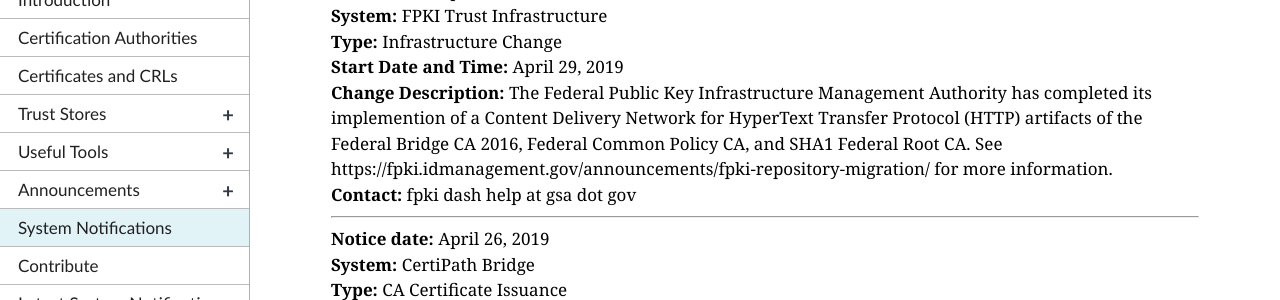
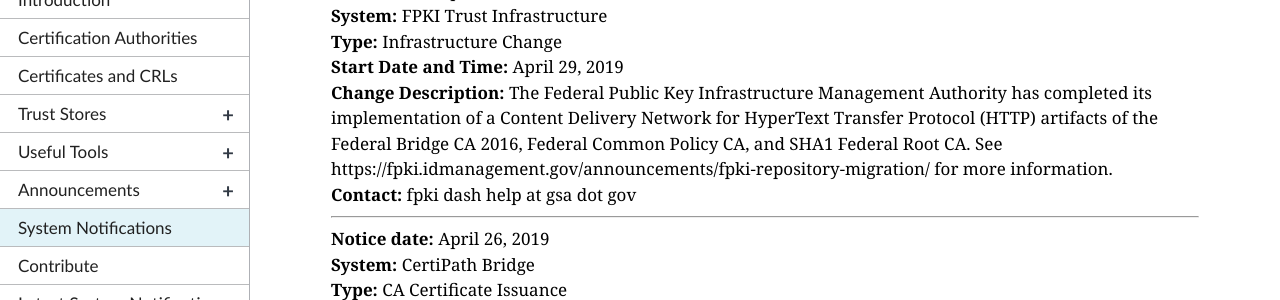
Before and after one commit to GSA/fpki-guides, a Jekyll site: the page built from pages/fpki_notifications.md, in a window 1280 px wide and 900 px high, scrolled down 1150 px. Shown: the part 179-479 px from the top of the window. Built offline with Jekyll 4.4.1, drawn with Linux system fonts in a browser that asks for light colours; nearby versions of some CDN libraries; library files that are not in the unit come from our copies.

Commit message:
Update notifications.yml
Noticed spelling error when copy/pasting from issue. Sorry for extra mail traffic to those watching the repo.

```diff
--- a/_data/notifications.yml
+++ b/_data/notifications.yml
@@ -928,7 +928,7 @@
   change_type: Infrastructure Change
   start_datetime: April 29, 2019
   system: FPKI Trust Infrastructure
-  change_description: The Federal Public Key Infrastructure Management Authority has completed its implemention of a Content Delivery Network for HyperText Transfer Protocol (HTTP) artifacts of the Federal Bridge CA 2016, Federal Common Policy CA, and SHA1 Federal Root CA. See https://fpki.idmanagement.gov/announcements/fpki-repository-migration/ for more information.
+  change_description: The Federal Public Key Infrastructure Management Authority has completed its implementation of a Content Delivery Network for HyperText Transfer Protocol (HTTP) artifacts of the Federal Bridge CA 2016, Federal Common Policy CA, and SHA1 Federal Root CA. See https://fpki.idmanagement.gov/announcements/fpki-repository-migration/ for more information.
   contact: fpki dash help at gsa dot gov
 
 - notice_date: May 6, 2019
```
